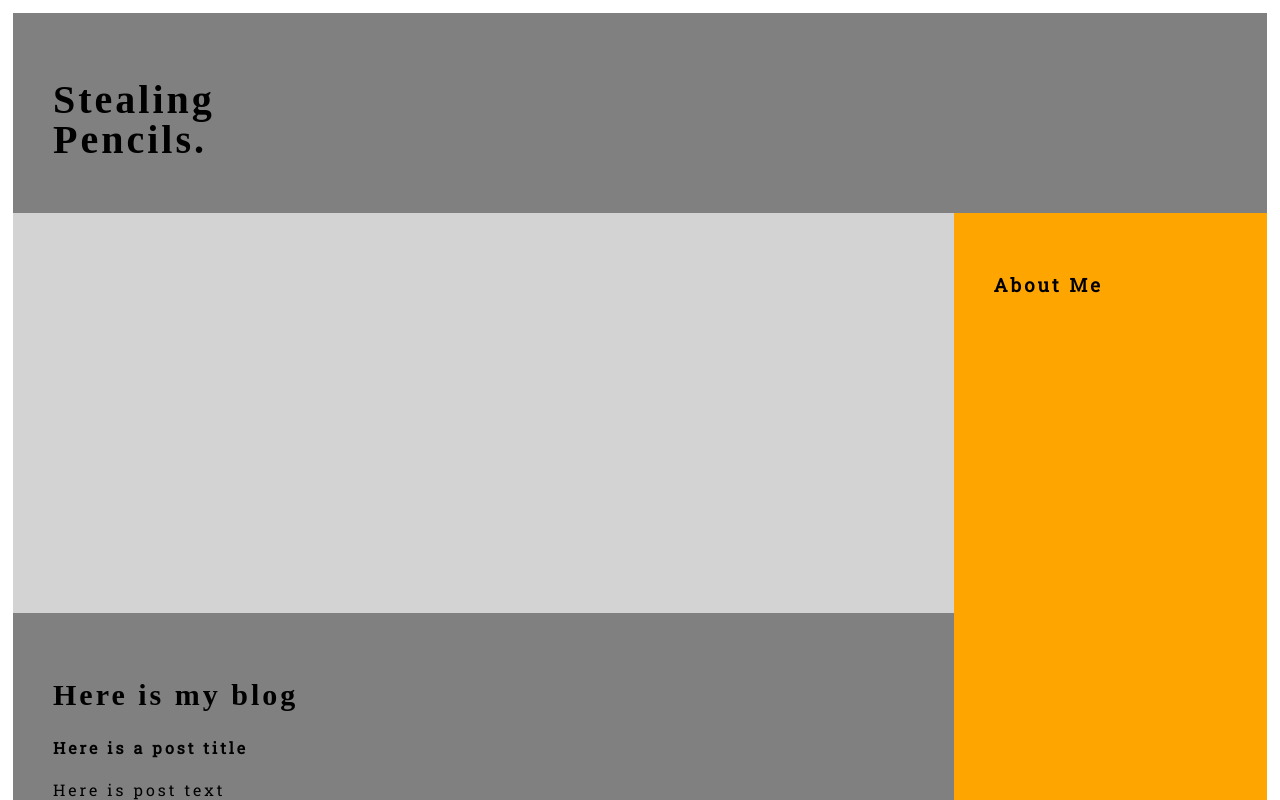
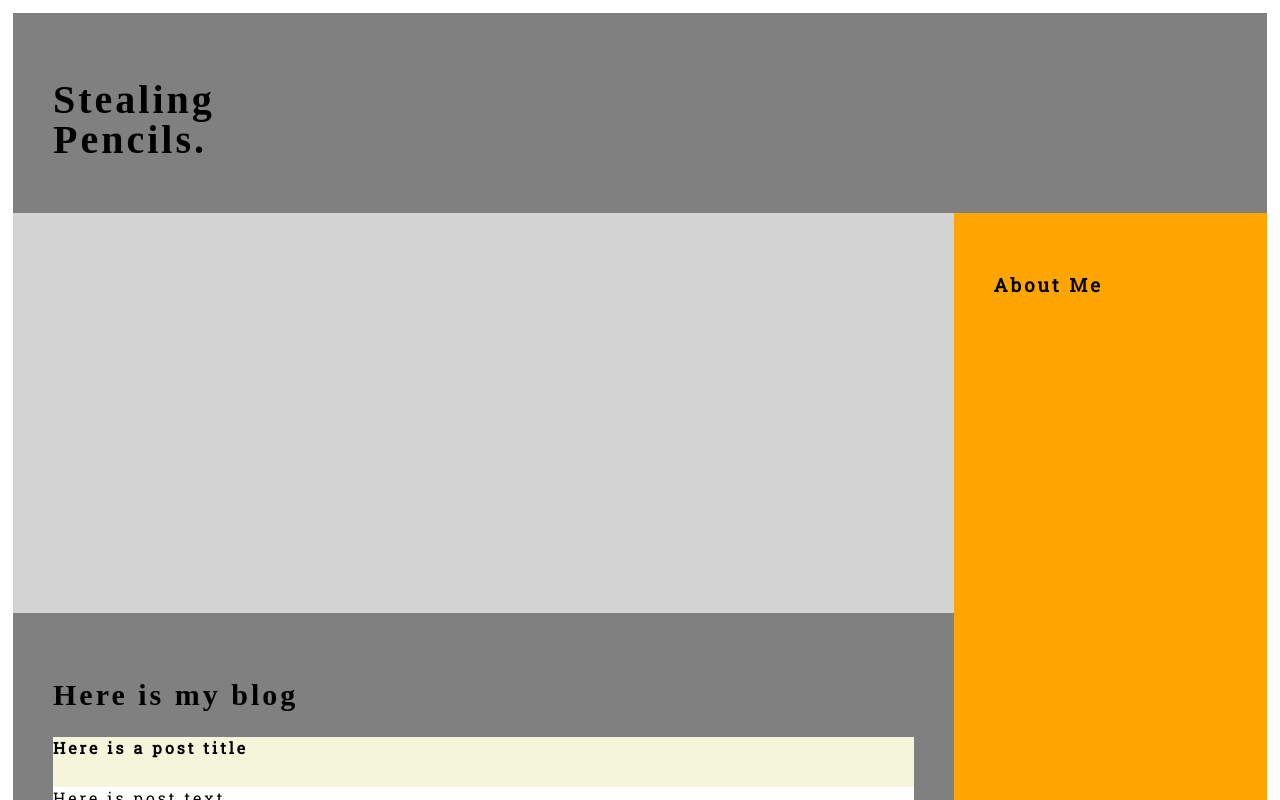
Before and after one commit to stealing-pencils/my_website, a React (Create React App) app in the folder my_website/: page / in a window 1280 px wide. Shown: the top 800 px of the page. Built offline with nearby package versions, Linux system fonts and the light colour scheme; a web font is replaced by a local one.

Commit message:
added grid to internal blog posts

```diff
--- a/my_website/src/BlogPosts.js
+++ b/my_website/src/BlogPosts.js
@@ -1,5 +1,6 @@
 import React, { Component } from 'react';
-import './App.css';
+// import './App.css';
+import './blogPosts.css';
 
 class BlogPosts extends Component {
   render() {
--- /dev/null
+++ b/my_website/src/blogPosts.css
@@ -0,0 +1,25 @@
+.posts {
+  display: grid;
+  min-height: 100%;
+  max-width: 100%;
+  grid-template-columns: repeat(2, 1fr);
+  grid-template-rows: 50px 1fr;
+  font-family: 'Roboto Slab', serif;
+
+  grid-template-areas:
+  "t t t t"
+  "p p p p";
+}
+
+
+.post-title {
+  grid-area: t;
+  background-color: beige;
+  margin: 0;
+}
+
+.post-text {
+  grid-area: p;
+  background-color: white;
+  margin: 0;
+}
```
